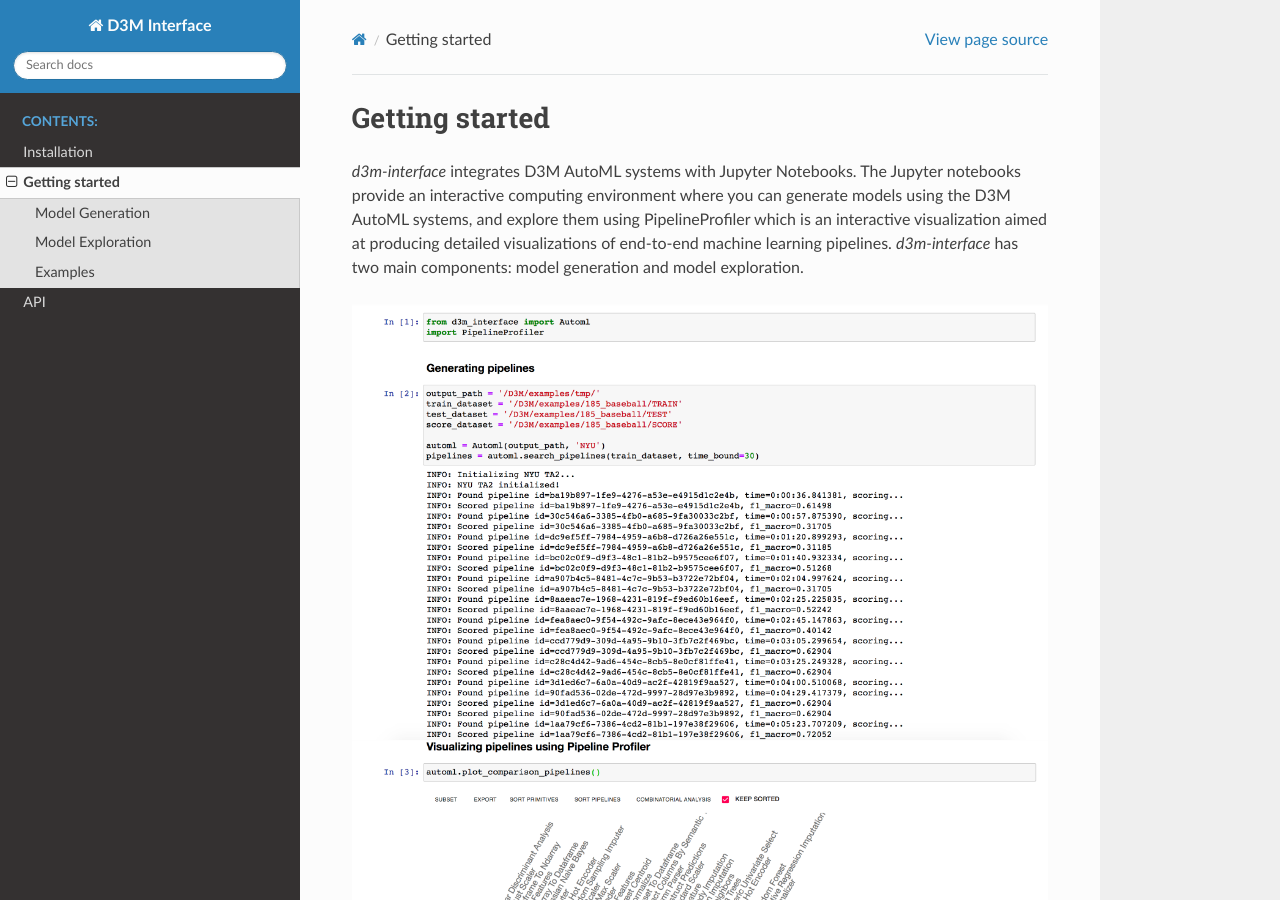
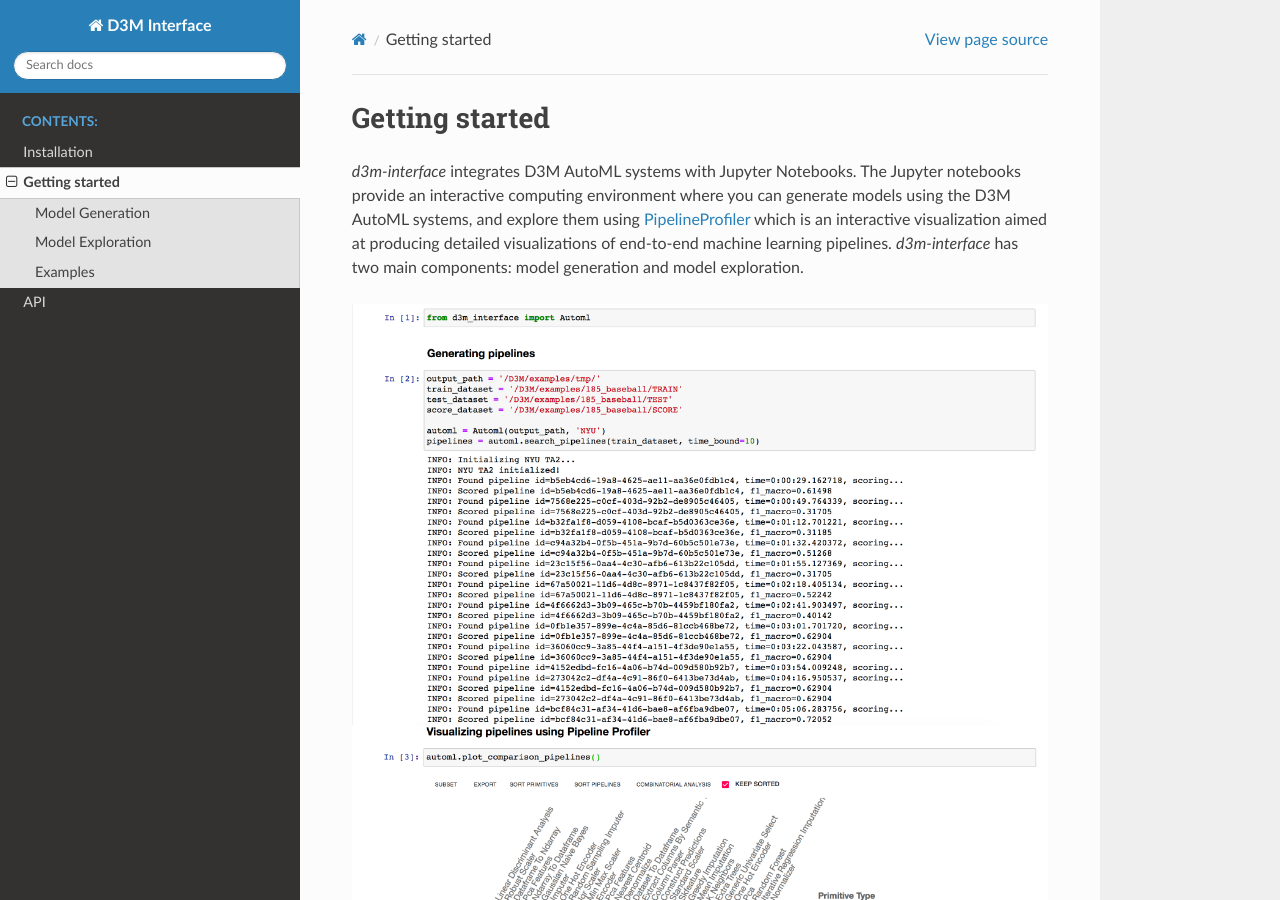
Before and after one commit to VIDA-NYU/d3m_interface, a Sphinx documentation site: the page built from docs/source/getting-started.rst, in a window 1280 px wide and 900 px high. Built offline with Sphinx 7.4.7 and the Read the Docs theme 2.0.0, drawn with Linux system fonts in a browser that asks for light colours; some of the changed lines change nothing that is shown; some of the changed text lies outside the part shown.

Commit message:
Update documentation

```diff
--- a/docs/source/getting-started.rst
+++ b/docs/source/getting-started.rst
@@ -2,7 +2,7 @@
 ===============
 
 `d3m-interface` integrates D3M AutoML systems with Jupyter Notebooks.
-The Jupyter notebooks provide an interactive computing environment where you can generate models using the D3M AutoML systems, and explore them using PipelineProfiler which is an interactive visualization aimed at producing detailed visualizations of end-to-end machine learning pipelines.
+The Jupyter notebooks provide an interactive computing environment where you can generate models using the D3M AutoML systems, and explore them using `PipelineProfiler <https://pypi.org/project/pipelineprofiler/>`__  which is an interactive visualization aimed at producing detailed visualizations of end-to-end machine learning pipelines.
 `d3m-interface` has two main components: model generation and model exploration.
 
 ..  figure:: images/d3m_interface_generation.png
@@ -49,19 +49,19 @@
 .. code-block:: python
 
     # Training the pipeline
-    model = automl.train('ba19b897-1fe9-4276-a53e-e4915d1c2e4b')
+    model = automl.train('b5eb4cd6-19a8-4625-ae11-aa36e0fdb1c4')
 
     # Testing the pipeline
     predictions = automl.test(model, test_dataset)
     predictions
 
     # Scoring the pipeline
-    automl.score('ba19b897-1fe9-4276-a53e-e4915d1c2e4b', score_dataset)
+    automl.score('b5eb4cd6-19a8-4625-ae11-aa36e0fdb1c4', score_dataset)
 
 Model Exploration
 ------------------
 
-The model exploration component uses `PipelineProfiler <https://pypi.org/project/pipelineprofiler/>`__ to compare and explore the pipelines generated by the AutoML systems.
+The model exploration component uses PipelineProfiler to compare and explore the pipelines generated by the AutoML systems.
 
 
 After the pipeline search process, we can use PipelineProfiler with just one line of code:
```
Also changed, not shown: docs/source/images/d3m_interface_generation.png.
